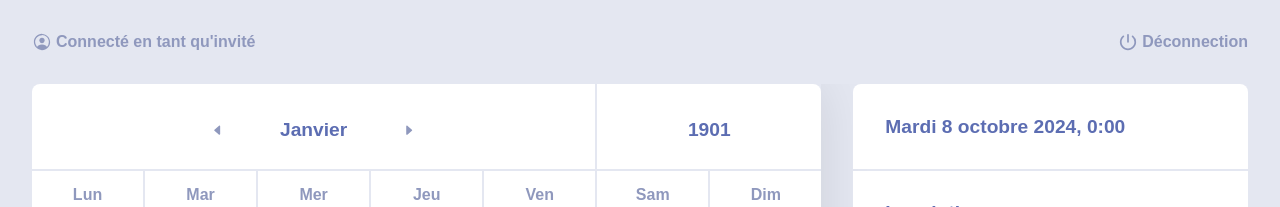
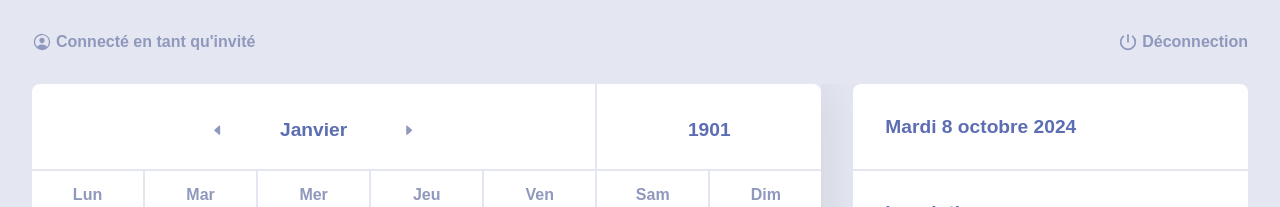
Before and after one commit to sylvain-galoustoff/sg-calendar, a React (Vite) app: page /1/1 in a window 1280 px wide. Shown: the top 207 px of the page. Built offline with nearby package versions, Linux system fonts and the light colour scheme; no server answers; what webfontloader would draw is missing.

Commit message:
SelectedDate : remove debug date format

```diff
--- a/src/components/Sidebar/SelectedDate.tsx
+++ b/src/components/Sidebar/SelectedDate.tsx
@@ -6,7 +6,7 @@ function SelectedDate() {
 
   return (
     <div className="cell big bold" id="selected-date">
-      <span>{format(date, "EEEE d MMMM yyyy, H:mm")}</span>
+      <span>{format(date, "EEEE d MMMM yyyy")}</span>
     </div>
   );
 }
```
